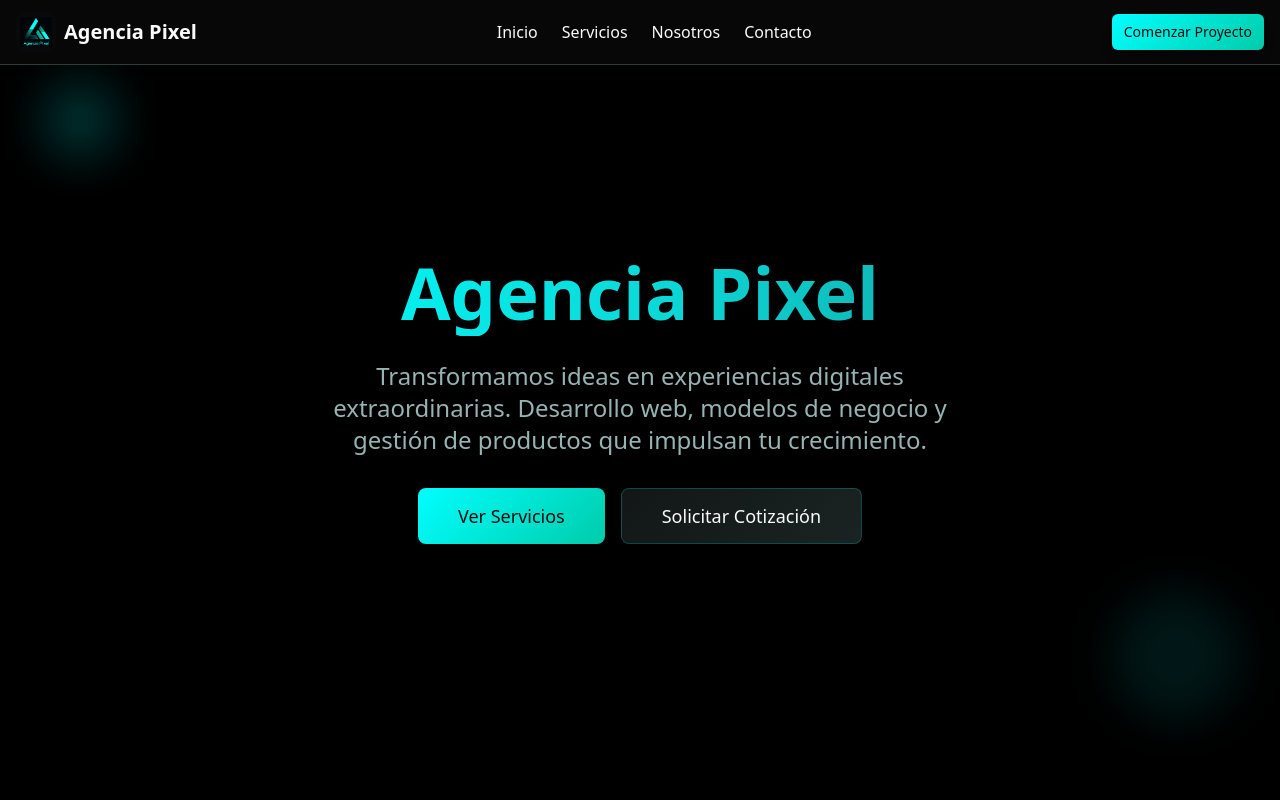
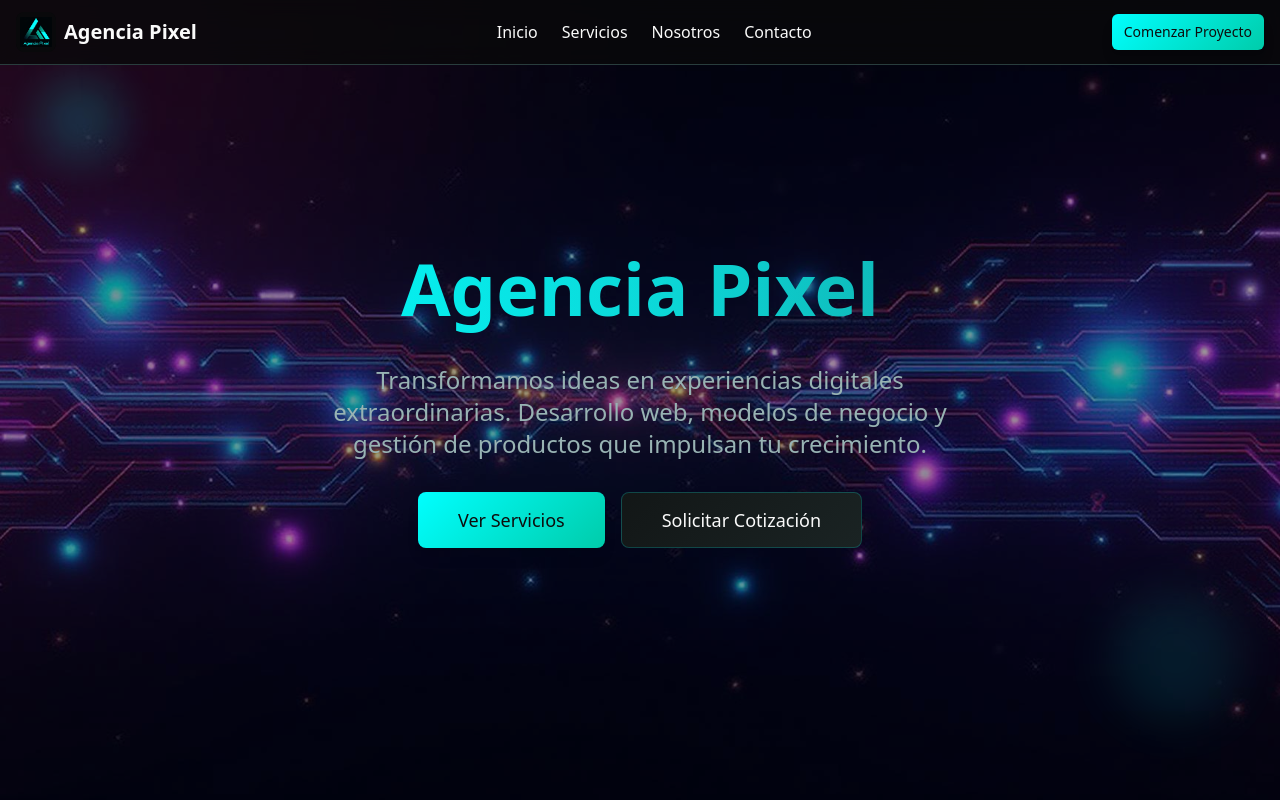
Before and after one commit to jpcamus97/agencia-pixel, a React (Vite) app: page / in a window 1280 px wide. Shown: the top 800 px of the page. Built offline with nearby package versions, Linux system fonts and the light colour scheme.

Commit message:
Adjust hero section styling

```diff
--- a/src/components/Hero.tsx
+++ b/src/components/Hero.tsx
@@ -10,7 +10,7 @@ const Hero = () => {
   return (
     <section id="inicio" className="min-h-screen flex items-center relative overflow-hidden">
       <div
-        className="absolute inset-0 bg-black"
+        className="absolute inset-0 bg-black/40"
         style={{
           backgroundImage: `url(${heroColorfulImage})`,
           backgroundSize: 'cover',
@@ -21,7 +21,7 @@ const Hero = () => {
 
       <div className="container mx-auto px-4 relative z-10">
         <div className="max-w-4xl mx-auto text-center">
-          <h1 className="text-5xl md:text-7xl font-bold mb-6 bg-gradient-to-r from-primary via-accent to-secondary bg-clip-text text-transparent leading-tight pb-2">
+          <h1 className="text-5xl md:text-7xl font-bold mb-6 bg-gradient-to-r from-primary via-accent to-secondary bg-clip-text text-transparent leading-tight pb-4">
             Agencia Pixel
           </h1>
 
```
